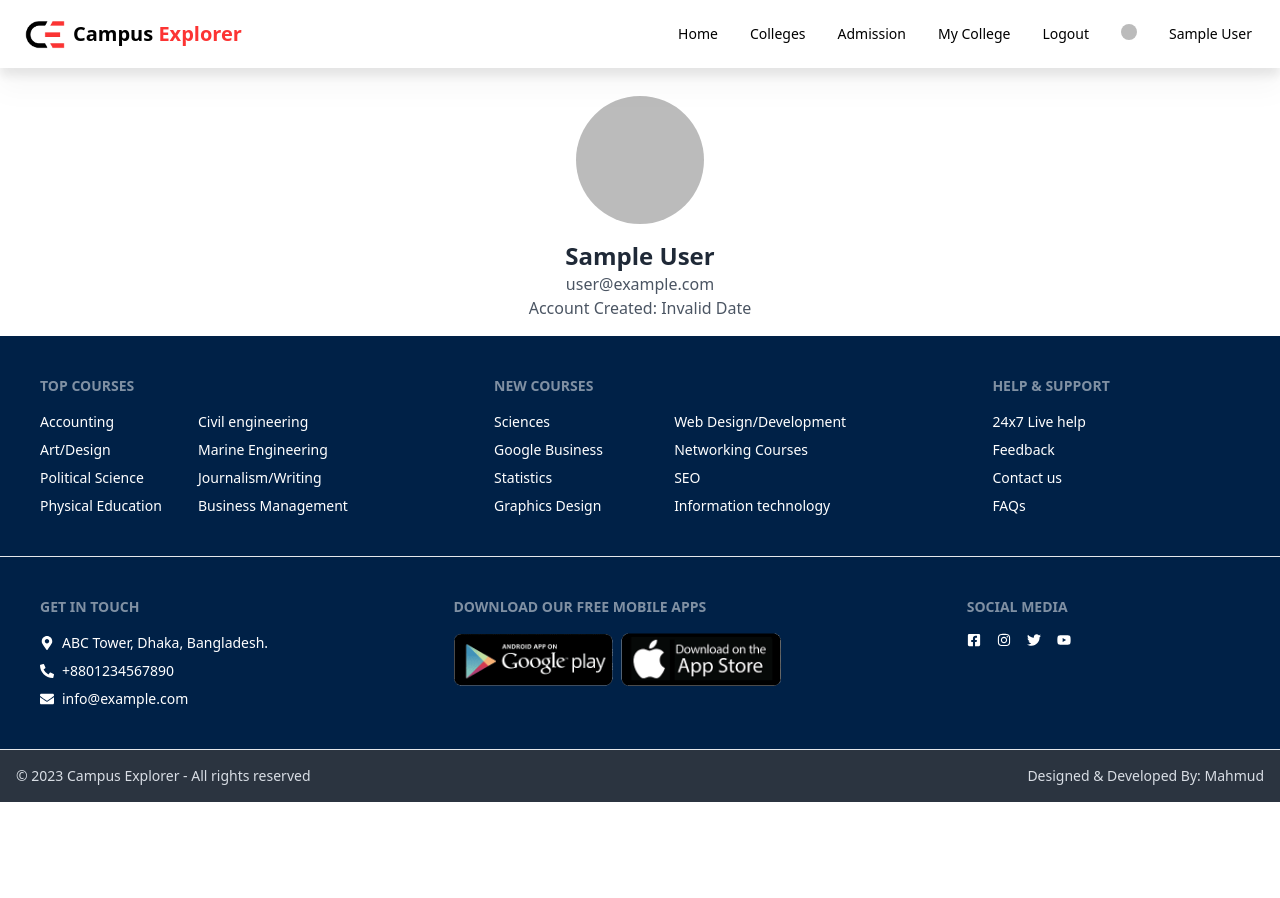
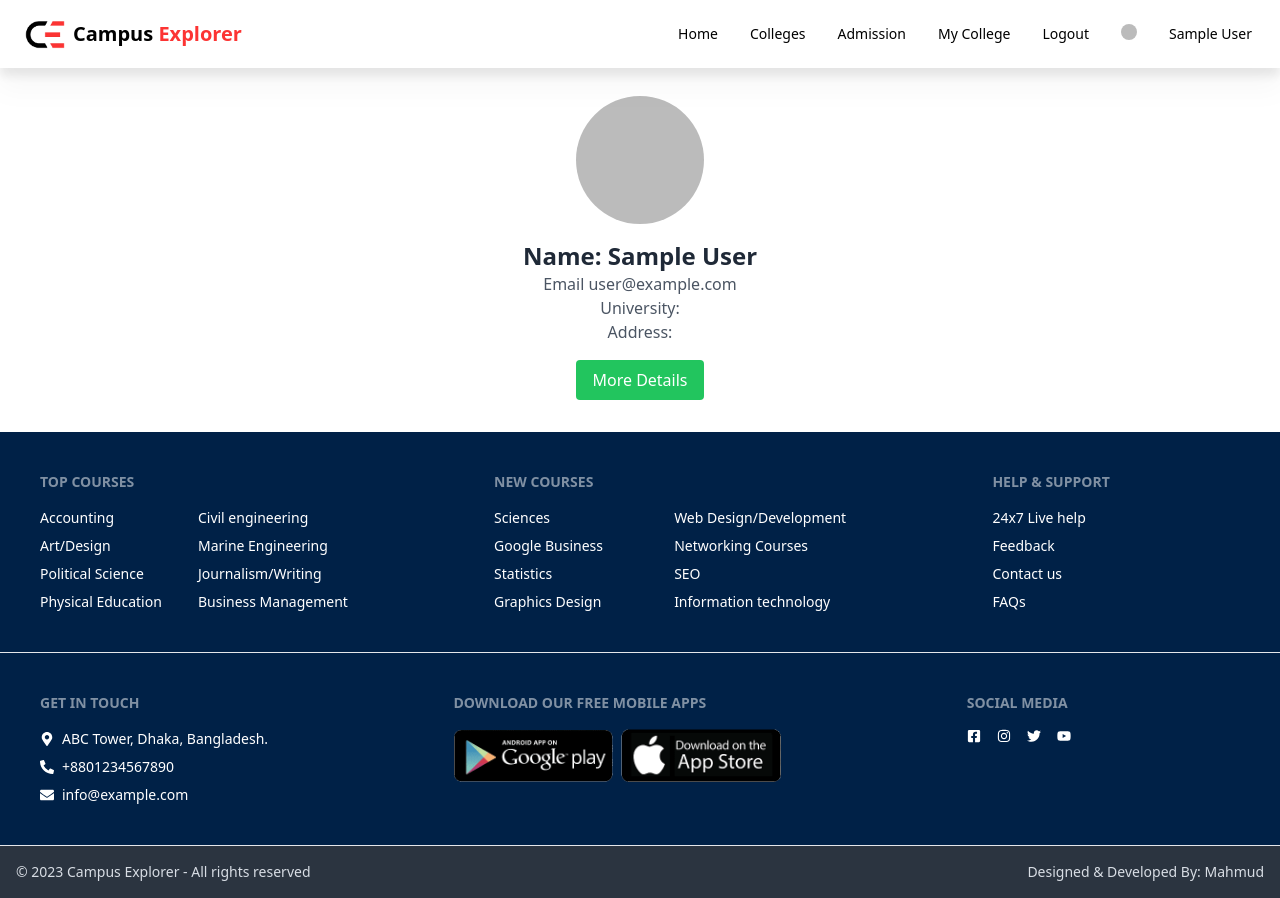
Before and after one commit to mahmud-bhuiyan/campus-explorer, a React (Vite) app: page /profile in a window 1280 px wide. Before the commit the page ends 802 px from the top, so only its background shows below. Built offline with nearby package versions, Linux system fonts and the light colour scheme; no server answers; sample sign-in values are in the browser's storage.

Commit message:
profile page updated

```diff
--- a/src/Pages/Signup/Signup.jsx
+++ b/src/Pages/Signup/Signup.jsx
@@ -61,6 +61,7 @@ const Signup = () => {
           })
           .catch((error) => {
             console.log(error.message);
+            setError(error.message);
           });
       });
     } else {
--- a/src/Pages/User/Profile/Profile.jsx
+++ b/src/Pages/User/Profile/Profile.jsx
@@ -1,24 +1,30 @@
 import { useContext } from "react";
 import { AuthContext } from "../../Providers/AuthProvider";
+import { Helmet } from "react-helmet-async";
+import { Link } from "react-router-dom";
 
 const Profile = () => {
   const { user } = useContext(AuthContext);
 
   return (
-    <div className="pt-20">
+    <div className="pt-20 mb-4">
+      <Helmet>
+        <title>Profile | Campus Explorer</title>
+      </Helmet>
       <div className="flex flex-col items-center p-4">
         <img
           src={user.photoURL}
           alt="Profile"
           className="w-32 h-32 rounded-full mb-4"
         />
-        <h1 className="text-2xl font-bold">{user.displayName}</h1>
-        <p className="text-gray-600">{user.email}</p>
-        <p className="text-gray-600">
-          Account Created:{" "}
-          {new Date(parseInt(user.metadata.createdAt)).toLocaleString()}
-        </p>
-        {/* Add more user information you want to display */}
+        <h1 className="text-2xl font-bold">Name: {user.displayName}</h1>
+        <p className="text-gray-600">Email {user.email}</p>
+        <p className="text-gray-600">University: </p>
+        <p className="text-gray-600">Address: </p>
+
+        <button className="px-4 py-2 mt-4 bg-green-500 text-white rounded hover:bg-green-600">
+          <Link to={`/college/${user.email}`}>More Details</Link>
+        </button>
       </div>
     </div>
   );
```
Also changed, not shown: 1 other file (tests, documents, lock files or other folders).
